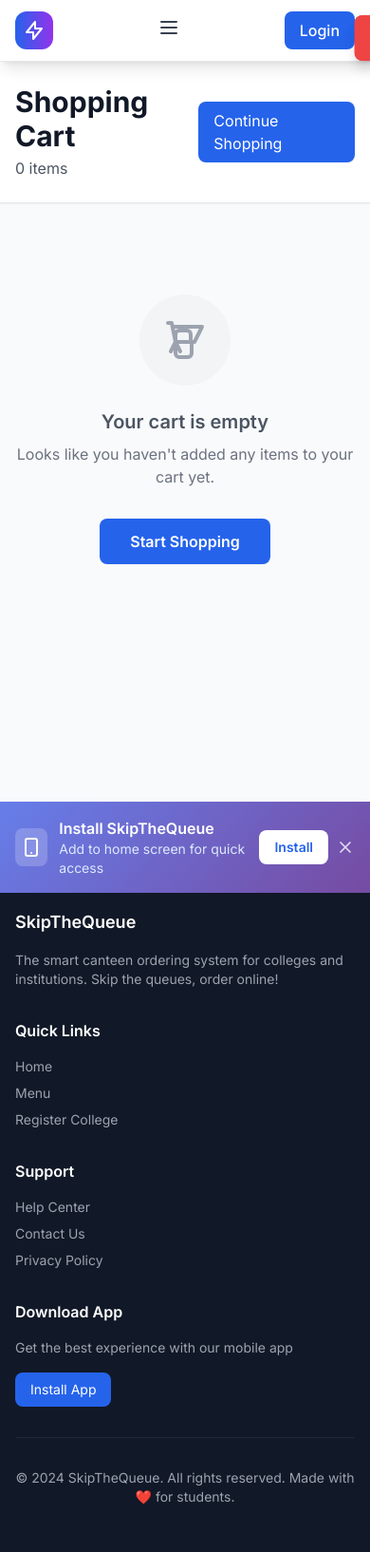
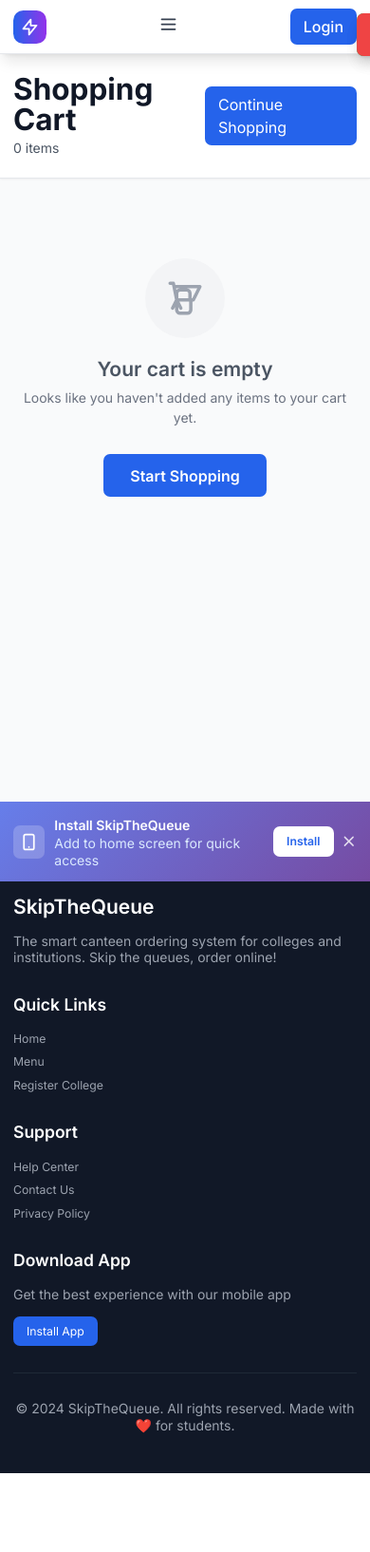
Before and after one commit to SkipTheQueue-admin/SkipTheQueue, a Django app: page /cart/ in a window 390 px wide. Shown: the whole page at 95% size. After the commit the page ends 1551 px from the top, so only its background shows below. Run offline with Django 5.2, Linux system fonts and the light colour scheme; some libraries are stand-ins or nearby versions.

Commit message:
juna commit cha UI try 3

```diff
--- a/orders/templates/orders/base.html
+++ b/orders/templates/orders/base.html
@@ -4,7 +4,7 @@
 <html lang="en">
 <head>
   <meta charset="UTF-8" />
-  <meta name="viewport" content="width=device-width, initial-scale=1.0" />
+  <meta name="viewport" content="width=device-width, initial-scale=1.0, maximum-scale=1.0, user-scalable=no" />
   <title>{% block title %}SkipTheQueue - Smart Canteen Ordering{% endblock %}</title>
 
   <!-- PWA Meta Tags -->
@@ -27,6 +27,56 @@
   <!-- Favicon -->
   <link rel="icon" type="image/png" sizes="32x32" href="{% static 'images/icon-96x96.png' %}">
   <link rel="icon" type="image/png" sizes="16x16" href="{% static 'images/icon-96x96.png' %}">
+
+  <!-- Critical CSS to prevent oversized UI -->
+  <style>
+    /* Reset and prevent oversized elements */
+    * {
+      box-sizing: border-box;
+    }
+
+    html {
+      font-size: 16px;
+      -webkit-text-size-adjust: 100%;
+      -ms-text-size-adjust: 100%;
+    }
+
+    body {
+      font-family: 'Inter', 'Arial', sans-serif;
+      margin: 0;
+      padding: 0;
+      line-height: 1.6;
+      font-size: 16px;
+      -webkit-font-smoothing: antialiased;
+      -moz-osx-font-smoothing: grayscale;
+    }
+
+    /* Prevent text from being oversized */
+    h1 { font-size: 2.25rem !important; }
+    h2 { font-size: 1.875rem !important; }
+    h3 { font-size: 1.5rem !important; }
+    h4 { font-size: 1.25rem !important; }
+    p { font-size: 1rem !important; }
+    span { font-size: inherit !important; }
+
+    /* Ensure proper container sizing */
+    .max-w-7xl { max-width: 80rem !important; }
+    .max-w-4xl { max-width: 56rem !important; }
+    .max-w-5xl { max-width: 64rem !important; }
+    .max-w-3xl { max-width: 48rem !important; }
+
+    /* Fix mobile scaling */
+    @media (max-width: 640px) {
+      html { font-size: 14px; }
+      .px-4 { padding-left: 1rem !important; padding-right: 1rem !important; }
+      .py-24 { padding-top: 3rem !important; padding-bottom: 3rem !important; }
+    }
+
+    @media (max-width: 768px) {
+      .text-4xl { font-size: 1.875rem !important; }
+      .text-6xl { font-size: 2.25rem !important; }
+    }
+  </style>
 
   <!-- Tailwind CSS -->
   <script src="https://cdn.tailwindcss.com"></script>
```
